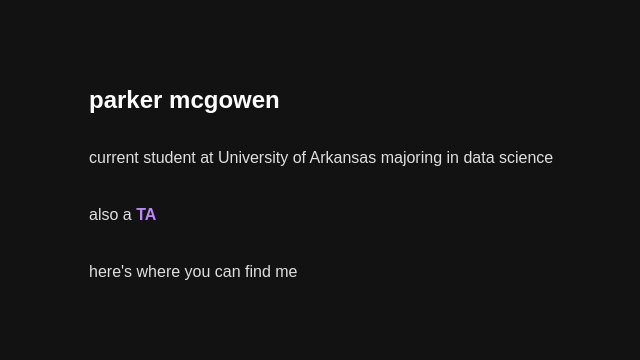
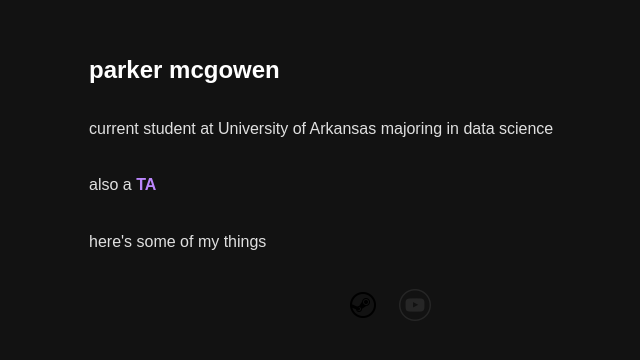
Before and after one commit to parkermcgowen/parkermcgowen.github.io, a plain HTML site: page index.html in a window 1280 px wide. Shown: the part 238-598 px from the top of the page, without its empty margins (251-891 px from the left). Drawn offline with Linux system fonts and the light colour scheme.

Commit message:
adding links
:)

```diff
--- a/index.html
+++ b/index.html
@@ -36,12 +36,35 @@
             color: #3700b3;
             text-decoration: underline;
         }
+        .social-links {
+            display: flex;
+            justify-content: center;
+            gap: 20px;
+            margin-top: 20px;
+        }
+        .social-links img {
+            width: 32px;
+            height: 32px;
+            transition: transform 0.3s;
+        }
+        .social-links img:hover {
+            transform: scale(1.1);
+        }
     </style>
 </head>
-    <body>
-        <h1>parker mcgowen</h1>
-        <p>current student at University of Arkansas majoring in data science</p>
-        <p>also a <a href="ta-folder/calculator.html" class="ta-link">TA</a></p>
-        <p>here's where you can find me</p>
-    </body>
+<body>
+    <h1>parker mcgowen</h1>
+    <p>current student at University of Arkansas majoring in data science</p>
+    <p>also a <a href="ta-folder/calculator.html" class="ta-link">TA</a></p>
+    <p>here's some of my things</p>
+
+    <div class="social-links">
+        <a href="https://steamcommunity.com/id/yourusername" target="_blank">
+            <img src="images/steam.png" alt="Steam">
+        </a>
+        <a href="https://www.youtube.com/channel/your-channel-id" target="_blank">
+            <img src="images/youtube.png" alt="YouTube">
+        </a>
+    </div>
+</body>
 </html>
```
Also changed, not shown: images/steam.png (added), images/youtube.png (added).
